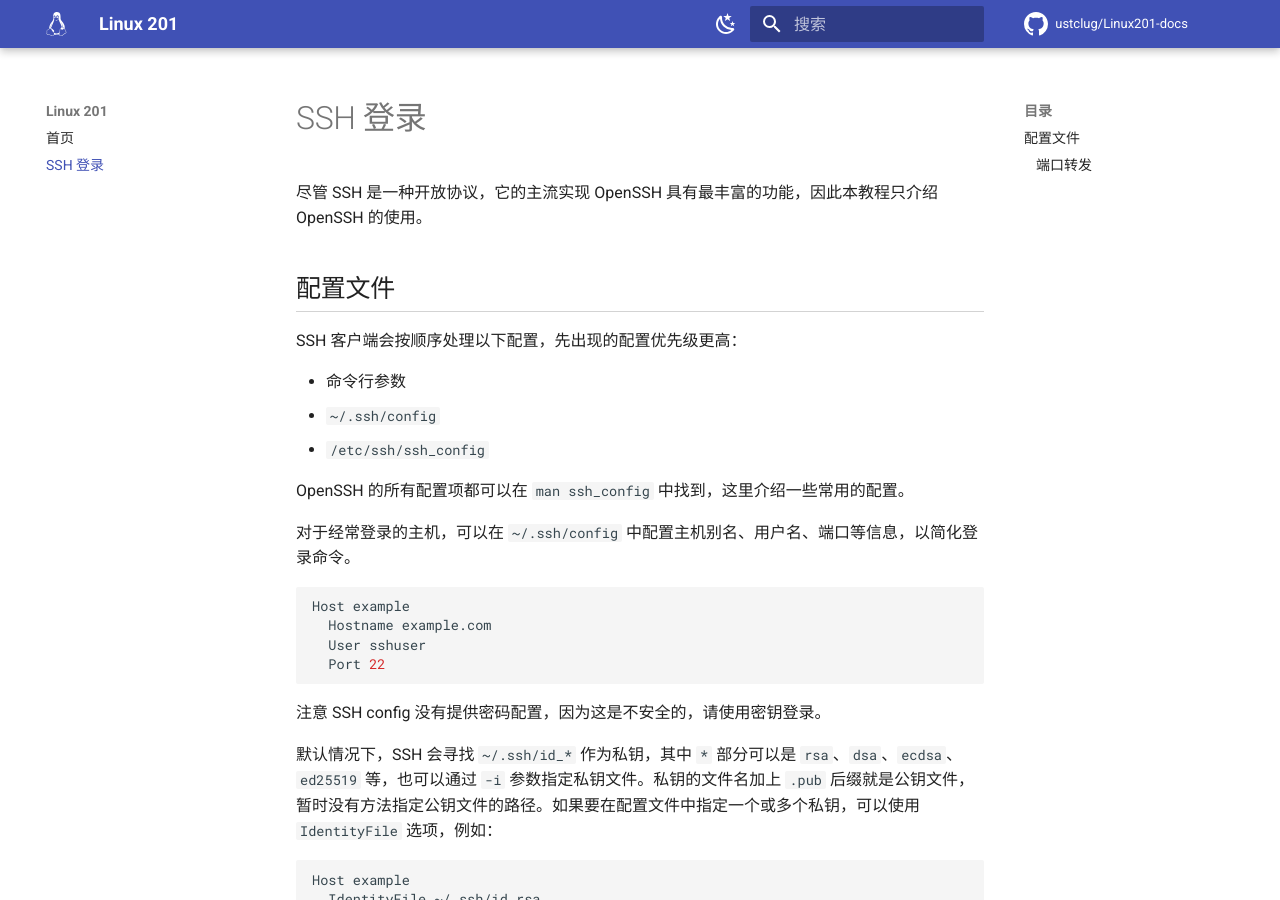
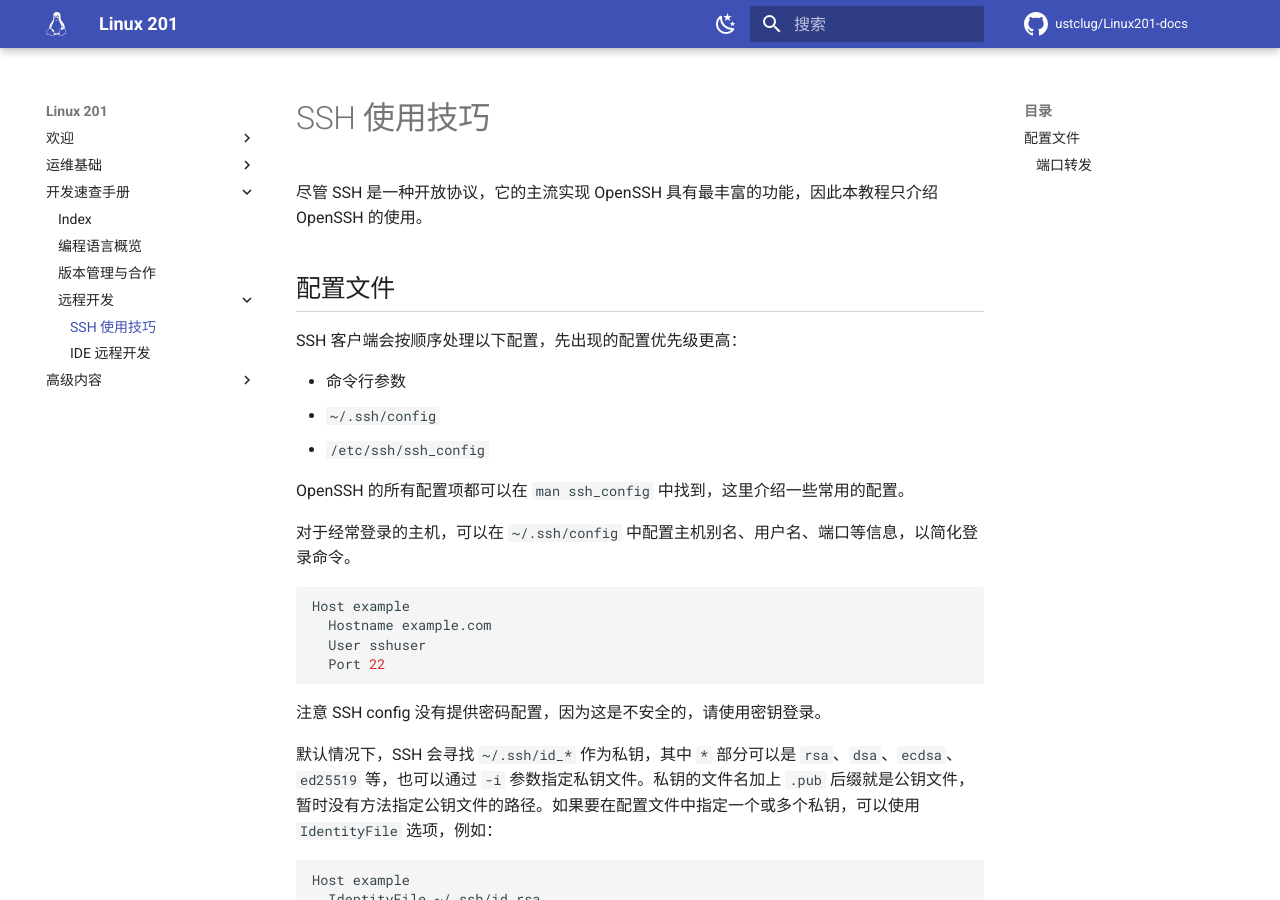
Before and after one commit to ustclug/Linux201-docs, an MkDocs documentation site: the page built from docs/dev/remote/ssh.md, in a window 1280 px wide and 900 px high. Built offline with MkDocs 1.6.1 and Material for MkDocs 9.7.7, drawn with Linux system fonts in a browser that asks for light colours; comment, search, counter and statistics services are not loaded; some of the changed lines change nothing that is shown.

Commit message:
Construct nav according to discussion result

```diff
--- a/docs/ssh.md
+++ b/docs/dev/remote/ssh.md
@@ -1,4 +1,4 @@
-# SSH 登录
+# SSH 使用技巧
 
 尽管 SSH 是一种开放协议，它的主流实现 OpenSSH 具有最丰富的功能，因此本教程只介绍 OpenSSH 的使用。
 
--- a/mkdocs.yml
+++ b/mkdocs.yml
@@ -55,5 +55,39 @@ extra_css:
   - 'css/extra.css'
 
 nav:
-  - 首页: index.md
-  - ssh.md
+  - 欢迎:
+    - index.md
+  - 运维基础:
+    - ops/index.md
+    - 检查单: ops/checklist.md
+    - 服务器介绍: ops/server.md
+    - 包管理系统: ops/package.md
+    - 服务与日志管理: ops/service-journal.md
+    - 存储系统: ops/storage.md
+    - 网络系统: ops/network.md
+    - 网络服务实践: ops/network-service.md
+    - 数据库: ops/database.md
+    - 问题调试: ops/debug.md
+    - 虚拟化技术: ops/virtualization.md
+    - 用户账户系统: ops/account.md
+    - 指标监控与告警: ops/monitor.md
+    - 安全: ops/security.md
+  - 开发速查手册:
+    - dev/index.md
+    - 编程语言概览: dev/language.md
+    - 版本管理与合作: dev/git-collaboration.md
+    - 远程开发:
+      - SSH 使用技巧: dev/remote/ssh.md
+      - IDE 远程开发: dev/remote/ide.md
+  - 高级内容:
+    - advanced/index.md
+    - CUDA 环境简介: advanced/cuda.md
+    - Linux 的显示与窗口系统: advanced/display.md
+    - ACL: advanced/acl.md
+    - Caddy: advanced/caddy.md
+    - DuckDB: advanced/duckdb.md
+    - Sentry: advanced/sentry.md
+    - Nmap: advanced/nmap.md
+    - 守护进程: advanced/daemon.md
+    - 超算: advanced/supercomputer.md
+    - 网管交换机简介: advanced/switch.md
```
Also changed, not shown: docs/advanced/index.md (added), docs/dev/index.md (added), docs/ops/index.md (added), 1 other file.
